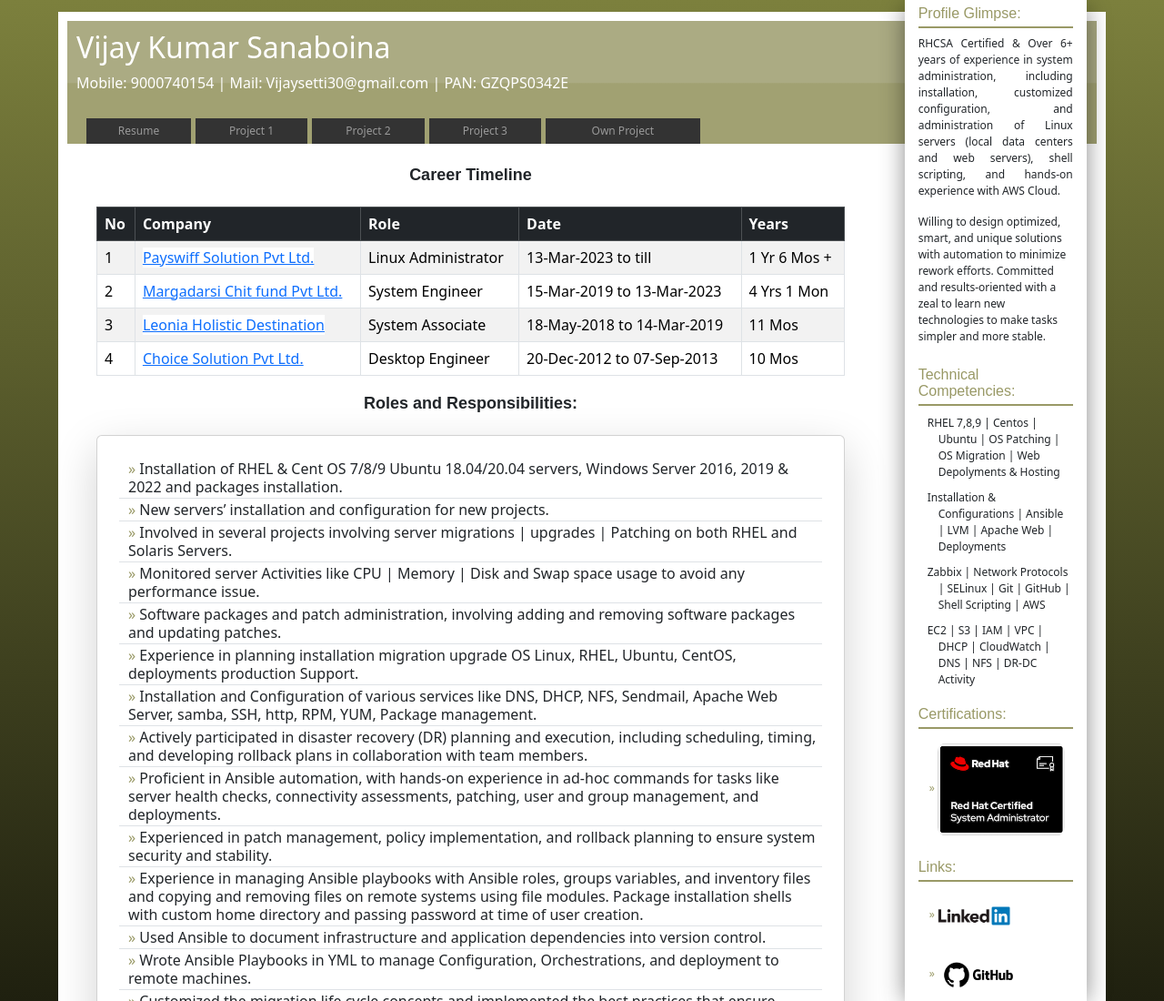
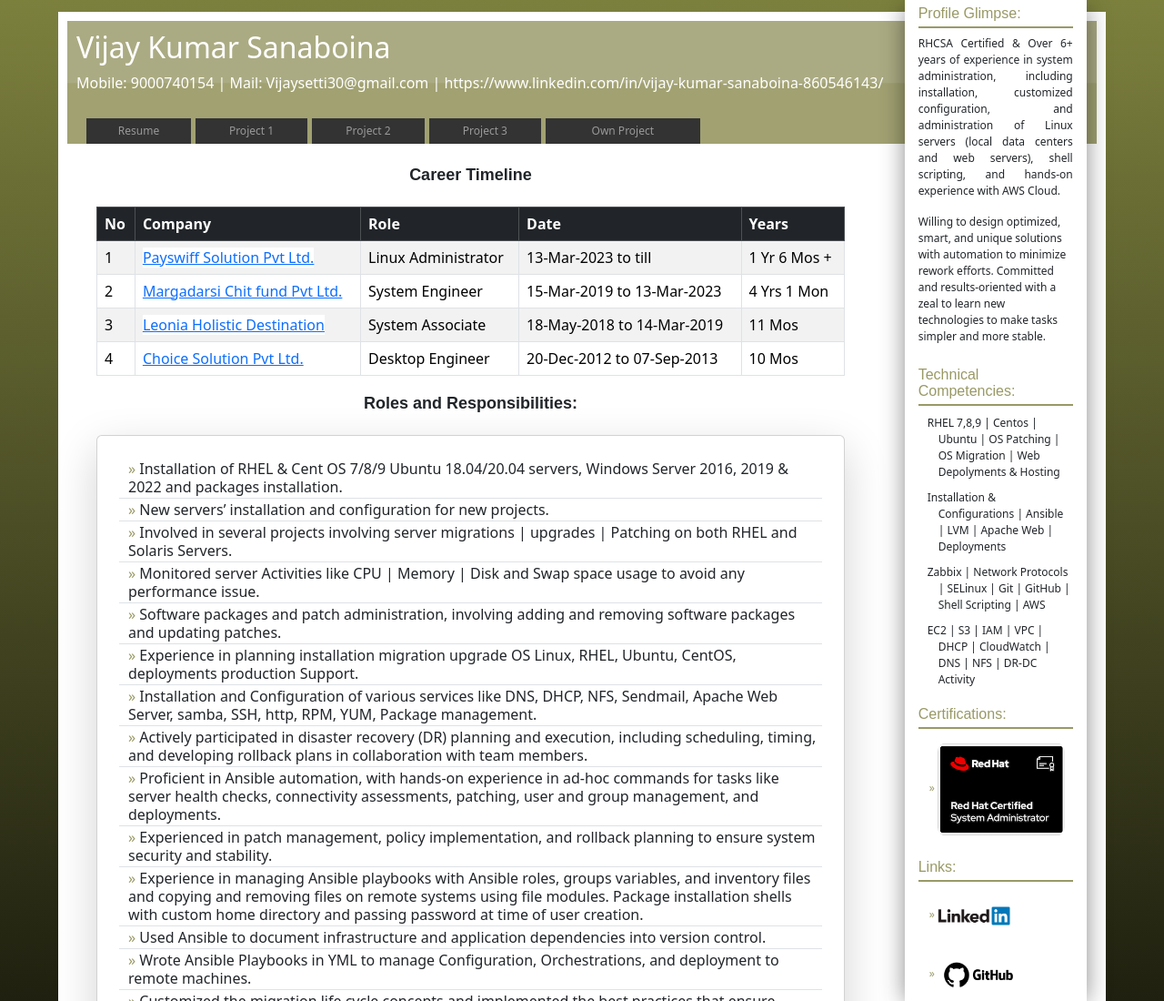
Before and after one commit to vjdevp/Resume, a plain HTML site: page index.html in a window 1280 px wide. Shown: the top 1100 px of the page at 91% size. Drawn offline with nearby package versions, Linux system fonts and the light colour scheme.

Commit message:
Update index.html

```diff
--- a/index.html
+++ b/index.html
@@ -56,7 +56,7 @@
 			<!--start header-->
 			<div id="banner">
 				<h1>Vijay Kumar Sanaboina </h1>
-				<p>Mobile: 9000740154 | Mail: Vijaysetti30@gmail.com | PAN: GZQPS0342E</p>
+				<p>Mobile: 9000740154 | Mail: Vijaysetti30@gmail.com | https://www.linkedin.com/in/vijay-kumar-sanaboina-860546143/</p>
 				<!-- menu -->
 				<label for="show-menu" class="responsive">&#9776;</label>
 				<input type="checkbox" id="show-menu" role="button">
```
